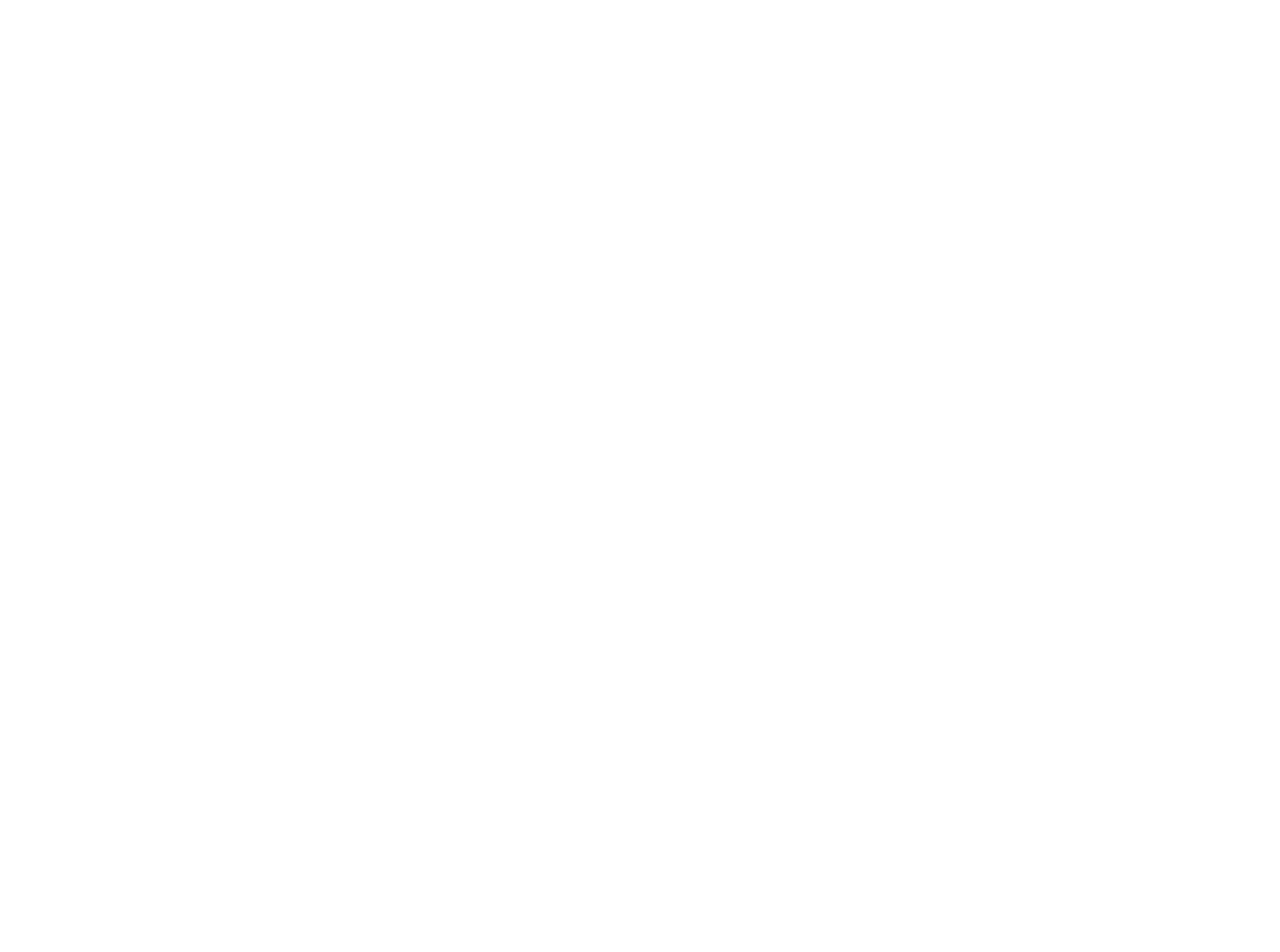
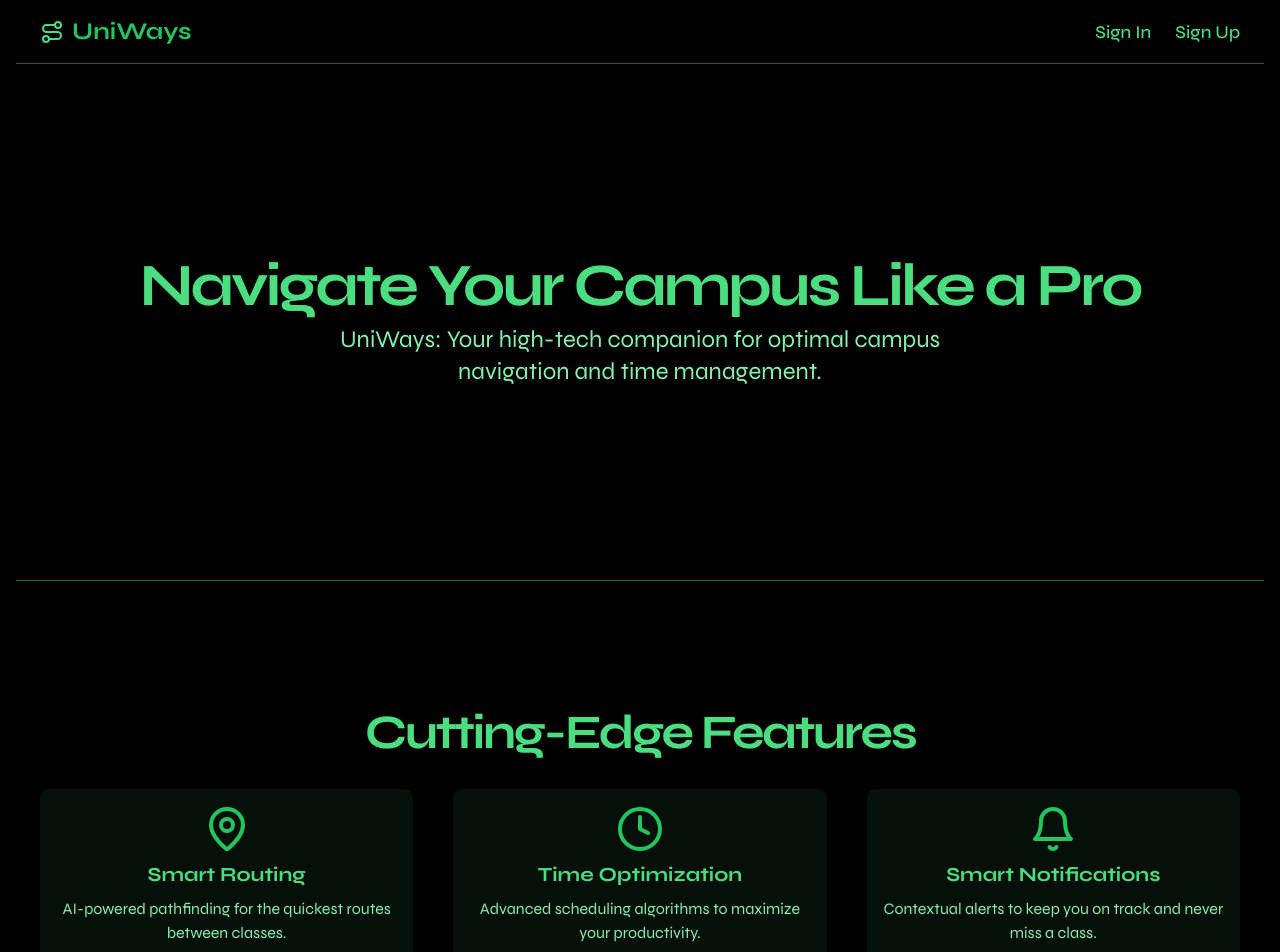
Before and after one commit to Rishav176/UniWays, a Next.js app: page / in a window 1280 px wide. Shown: the top 952 px of the page. Before the commit the page ends 800 px from the top, so only its background shows below. Built offline with nearby package versions, Linux system fonts and the light colour scheme.

Commit message:
Add landing page

```diff
--- a/src/app/page.tsx
+++ b/src/app/page.tsx
@@ -1,9 +1,193 @@
+import { Button } from "@/components/ui/button";
+import { Input } from "@/components/ui/input";
+import {
+	MapPin,
+	Clock,
+	Bell,
+	ArrowRight,
+	Coffee,
+	Book,
+	Laptop,
+	RouteIcon,
+} from "lucide-react";
+import Link from "next/link";
 import Image from "next/image";
-import { PhotoIcon, UserCircleIcon } from "@heroicons/react/24/solid";
-import FormComponent from "@/components/FormComponent";
+import { Syne } from "next/font/google";
 
-export default function Home() {
+const syne = Syne({ subsets: ["latin"] });
+
+export default function Component() {
 	return (
-		<main className="flex min-h-screen items-center justify-between p-16"></main>
+		<div
+			className={`flex flex-col min-h-screen px-4 bg-black text-green-400 ${syne.className}`}
+		>
+			<header className="px-4 lg:px-6 h-16 flex items-center border-b border-green-800">
+				<Link className="flex items-center justify-center" href="#">
+					{/* <MapPin className="h-6 w-6 text-green-500" /> */}
+					<RouteIcon />
+					<span className="ml-2 text-2xl font-bold text-green-500">
+						UniWays
+					</span>
+				</Link>
+				<nav className="ml-auto flex gap-4 sm:gap-6">
+					<Link
+						className="text-lg font-medium hover:text-green-300 transition-colors"
+						href="/sign-in"
+					>
+						Sign In
+					</Link>
+					<Link
+						className="text-lg font-medium hover:text-green-300 transition-colors"
+						href="/sign-up"
+					>
+						Sign Up
+					</Link>
+				</nav>
+			</header>
+			<main className="flex-1">
+				<section className="w-full py-12 md:py-24 lg:py-32 xl:py-48 border-b border-green-800">
+					<div className="container px-4 md:px-6">
+						<div className="flex flex-col items-center space-y-4 text-center">
+							<div className="space-y-2">
+								<h1 className="text-3xl font-bold tracking-tighter sm:text-4xl md:text-5xl lg:text-6xl/none text-green-400">
+									Navigate Your Campus Like a Pro
+								</h1>
+								<p className="mx-auto max-w-[700px] text-green-300 md:text-xl lg:text-2xl">
+									UniWays: Your high-tech companion for
+									optimal campus navigation and time
+									management.
+								</p>
+							</div>
+						</div>
+					</div>
+				</section>
+				<section className="w-full py-12 md:py-24 lg:py-32 border-b border-green-800">
+					<div className="container px-4 md:px-6">
+						<h2 className="text-3xl font-bold tracking-tighter sm:text-4xl md:text-5xl text-center mb-8 text-green-400">
+							Cutting-Edge Features
+						</h2>
+						<div className="grid gap-10 sm:grid-cols-2 md:grid-cols-3">
+							<div className="flex flex-col items-center space-y-2 p-4 rounded-lg bg-green-900 bg-opacity-20 hover:bg-opacity-30 transition-colors">
+								<MapPin className="h-12 w-12 text-green-500" />
+								<h3 className="text-xl font-bold text-green-400">
+									Smart Routing
+								</h3>
+								<p className="text-green-300 text-base text-center">
+									AI-powered pathfinding for the quickest
+									routes between classes.
+								</p>
+							</div>
+							<div className="flex flex-col items-center space-y-2 p-4 rounded-lg bg-green-900 bg-opacity-20 hover:bg-opacity-30 transition-colors">
+								<Clock className="h-12 w-12 text-green-500" />
+								<h3 className="text-xl font-bold text-green-400">
+									Time Optimization
+								</h3>
+								<p className="text-green-300 text-base text-center">
+									Advanced scheduling algorithms to maximize
+									your productivity.
+								</p>
+							</div>
+							<div className="flex flex-col items-center space-y-2 p-4 rounded-lg bg-green-900 bg-opacity-20 hover:bg-opacity-30 transition-colors">
+								<Bell className="h-12 w-12 text-green-500" />
+								<h3 className="text-xl font-bold text-green-400">
+									Smart Notifications
+								</h3>
+								<p className="text-green-300 text-base text-center">
+									Contextual alerts to keep you on track and
+									never miss a class.
+								</p>
+							</div>
+						</div>
+					</div>
+				</section>
+				<section className="w-full py-12 md:py-24 lg:py-32 border-b border-green-800">
+					<div className="container px-4 md:px-6">
+						<div className="grid gap-6 lg:grid-cols-[1fr_400px] lg:gap-12 xl:grid-cols-[1fr_600px]">
+							<Image
+								src="/placeholder.svg?height=400&width=600"
+								width={600}
+								height={400}
+								alt="UniWays app interface"
+								className="mx-auto aspect-video overflow-hidden rounded-xl object-cover object-center sm:w-full lg:order-last"
+							/>
+							<div className="flex flex-col justify-center space-y-4">
+								<div className="space-y-2">
+									<h2 className="text-3xl font-bold tracking-tighter sm:text-5xl text-green-400">
+										Revolutionize Your Campus Experience
+									</h2>
+									<p className="max-w-[600px] text-green-300 md:text-xl/relaxed lg:text-base/relaxed xl:text-xl/relaxed">
+										UniWays leverages cutting-edge
+										technology to adapt to your unique
+										schedule and campus layout. Experience
+										the future of student life management.
+									</p>
+								</div>
+								<ul className="grid gap-2 py-4">
+									<li className="flex items-center gap-2 text-green-300">
+										<Coffee className="h-5 w-5 text-green-500" />{" "}
+										Optimize breaks between classes
+									</li>
+									<li className="flex items-center gap-2 text-green-300">
+										<Book className="h-5 w-5 text-green-500" />{" "}
+										Locate prime study locations
+									</li>
+									<li className="flex items-center gap-2 text-green-300">
+										<Laptop className="h-5 w-5 text-green-500" />{" "}
+										Seamless integration with digital
+										calendars
+									</li>
+								</ul>
+							</div>
+						</div>
+					</div>
+				</section>
+				<section className="w-full py-12 md:py-24 lg:py-32 bg-green-900 bg-opacity-20">
+					<div className="container px-4 md:px-6">
+						<div className="flex flex-col items-center justify-center space-y-4 text-center">
+							<div className="space-y-2">
+								<h2 className="text-3xl font-bold tracking-tighter sm:text-4xl md:text-5xl text-green-400">
+									Ready to Upgrade Your Campus Life?
+								</h2>
+								<p className="mx-auto max-w-[600px] text-green-300 md:text-xl">
+									Join the ranks of tech-savvy students
+									optimizing their university experience with
+									UniWays.
+								</p>
+							</div>
+							<div className="w-full max-w-sm space-y-2">
+								<Link href="/sign-up">
+									<Button
+										type="submit"
+										className="bg-green-600 hover:bg-green-700 text-black"
+									>
+										Get Access
+										<ArrowRight className="ml-2 h-4 w-4" />
+									</Button>
+								</Link>
+							</div>
+						</div>
+					</div>
+				</section>
+			</main>
+			<footer className="flex flex-col gap-2 sm:flex-row py-6 w-full shrink-0 items-center px-4 md:px-6 border-t border-green-800">
+				<p className="text-xs text-green-500">
+					© 2023 UniWays. All rights reserved.
+				</p>
+				<nav className="sm:ml-auto flex gap-4 sm:gap-6">
+					<Link
+						className="text-xs hover:underline underline-offset-4 text-green-500 hover:text-green-400"
+						href="#"
+					>
+						Terms of Service
+					</Link>
+					<Link
+						className="text-xs hover:underline underline-offset-4 text-green-500 hover:text-green-400"
+						href="#"
+					>
+						Privacy Policy
+					</Link>
+				</nav>
+			</footer>
+		</div>
 	);
 }
```
